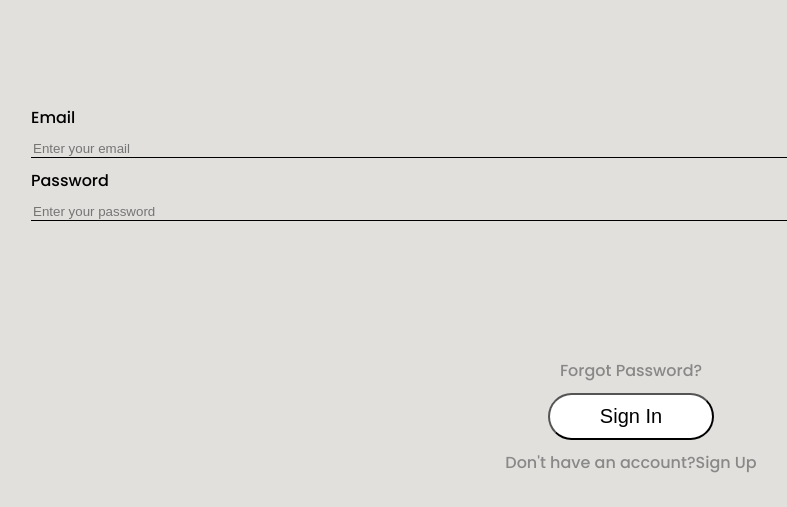
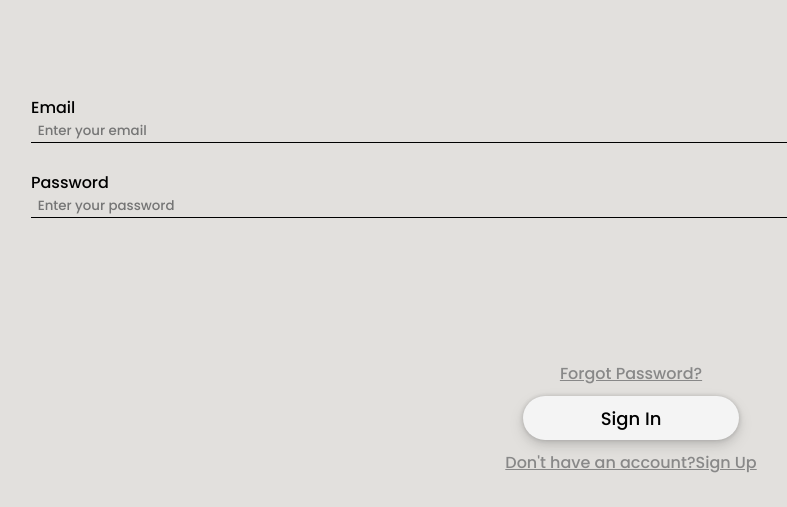
Before and after one commit to ChoukseyKhushbu/candids, a plain HTML site: page index.html in a window 1280 px wide. Shown: the part 301-808 px from the top of the page, without its empty margins (9-796 px from the left). Drawn offline with Linux system fonts and the light colour scheme.

Commit message:
fixed button styling - removed border# - added shadow

```diff
--- a/style.css
+++ b/style.css
@@ -55,35 +55,50 @@ flex-direction: column;
 .box{
     /* margin: 50px 0 50px 15px; */
     display: flex;
+    flex-direction: column;
     padding: 2em;
+    font-family: 'Poppins',sans-serif;
+    font-size: 16px;
 
 }
 
 .bottom{
     display: flex;
+    flex-direction: column;
     align-items: center;
     margin-bottom: 2em;
+    font-family: 'Poppins',sans-serif;
 }
 
 input{
-    width:90%;
+    width:100%;
     background-color: transparent;
     border: 0px;
     border-bottom: 1px solid;
-    margin: 10px 0;
-
+    margin-bottom: 2em;
+    padding-left: 0.5em;
+    outline: none;
+    font-family: 'Poppins',sans-serif;
 }
 
 a{
     color: #888888;
     font-size: 16px;
-    text-decoration: none;
+    /* text-decoration: none;  */
 }
 
 button{
-    font-size: 20px;
-    border-radius: 30px;
-    padding: 10px 50px;
-    background-color: white;
+    width: 216px;
+    height: 44px;
+    font-size: 18px;
+    border-radius: 22px;
+    border: none;
+    /* padding: 10px 50px; */
+    text-align: center;
+    background-color: #F4F4F4;
     margin: 10px;
+    font-family: 'Poppins',sans-serif;
+    box-shadow: 0 0 4px rgba(0, 0, 0, 0.16),
+                0 4px 8px rgba(0,0,0,0.08),
+                0 6px 16px rgba(0,0,0,0.10);
 }
```
